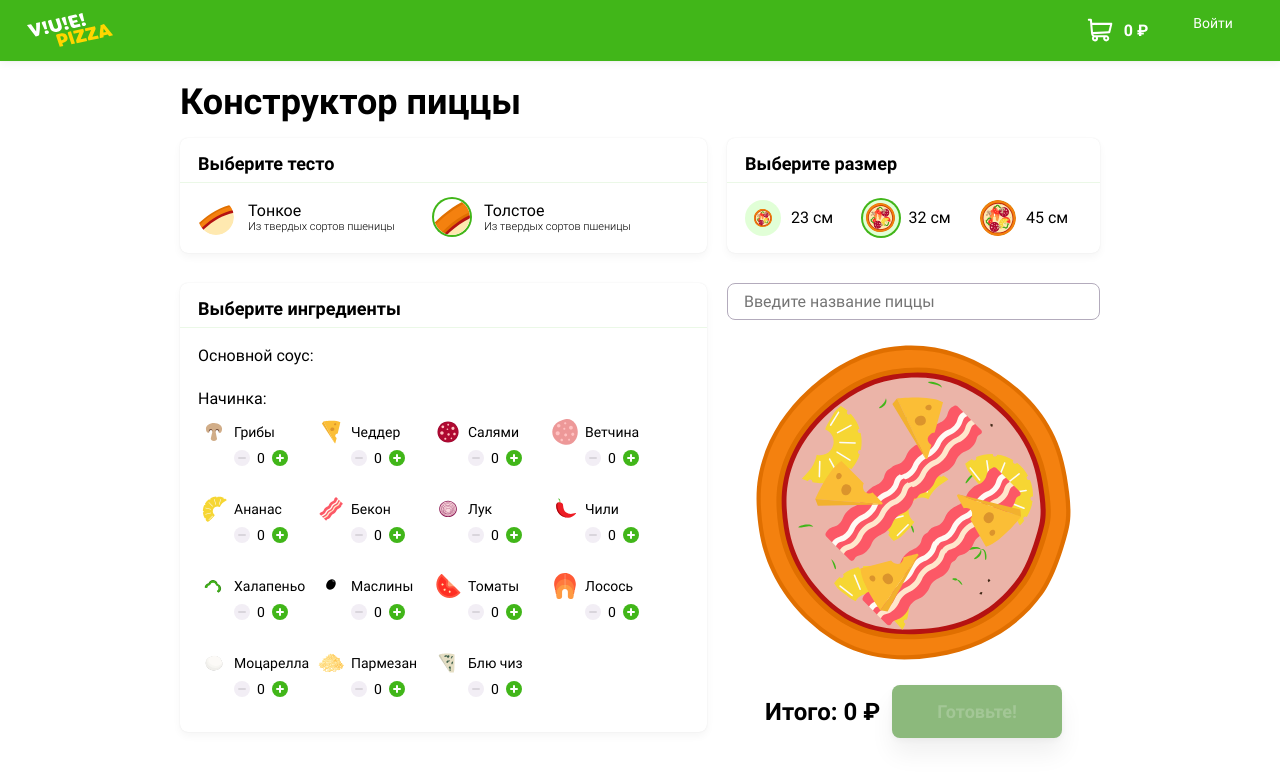
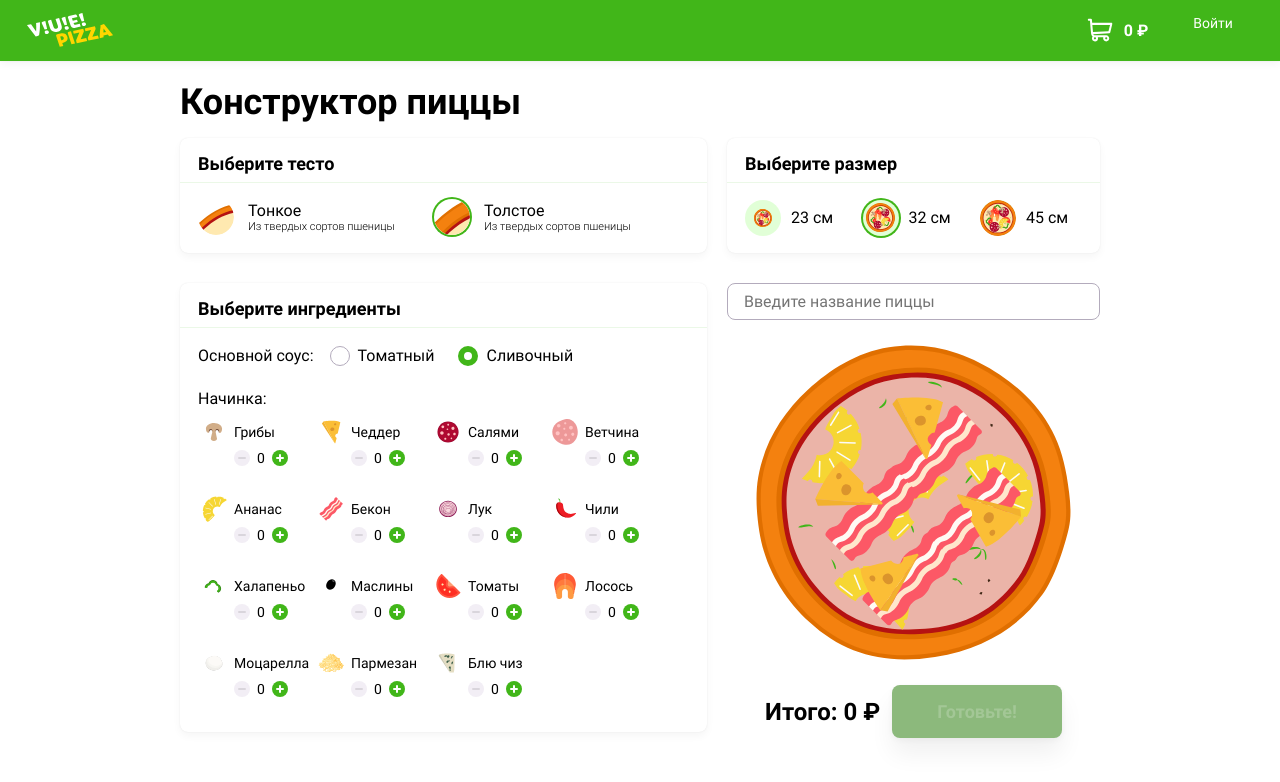
Before and after one commit to KuryakovDen/42634-pizza-1, a Vue app in the folder src/frontend/: page / in a window 1280 px wide. Shown: the top 782 px of the page. Built offline with nearby package versions, Linux system fonts and the light colour scheme.

Commit message:
Вывод типов соусов

```diff
--- /dev/null
+++ b/src/frontend/src/common/enums/sauceTypes.js
@@ -0,0 +1,4 @@
+export default {
+  Томатный: "tomato",
+  Сливочный: "creamy",
+};
--- a/src/frontend/src/views/Index.vue
+++ b/src/frontend/src/views/Index.vue
@@ -179,6 +179,7 @@
 import pizza from "@/static/pizza.json";
 import doughTypes from "@/common/enums/doughTypes.js";
 import ingridientTypes from "@/common/enums/ingridientTypes.js";
+import sauceTypes from "@/common/enums/sauceTypes.js";
 
 export default {
   name: "Index",
@@ -200,6 +201,12 @@ export default {
         value: ingridientTypes[ingredient.name],
       }));
     },
+    sauces() {
+      return this.pizza.sauces.map((sauce) => ({
+        ...sauce,
+        value: sauceTypes[sauce.name],
+      }));
+    },
   },
 };
 </script>
```
